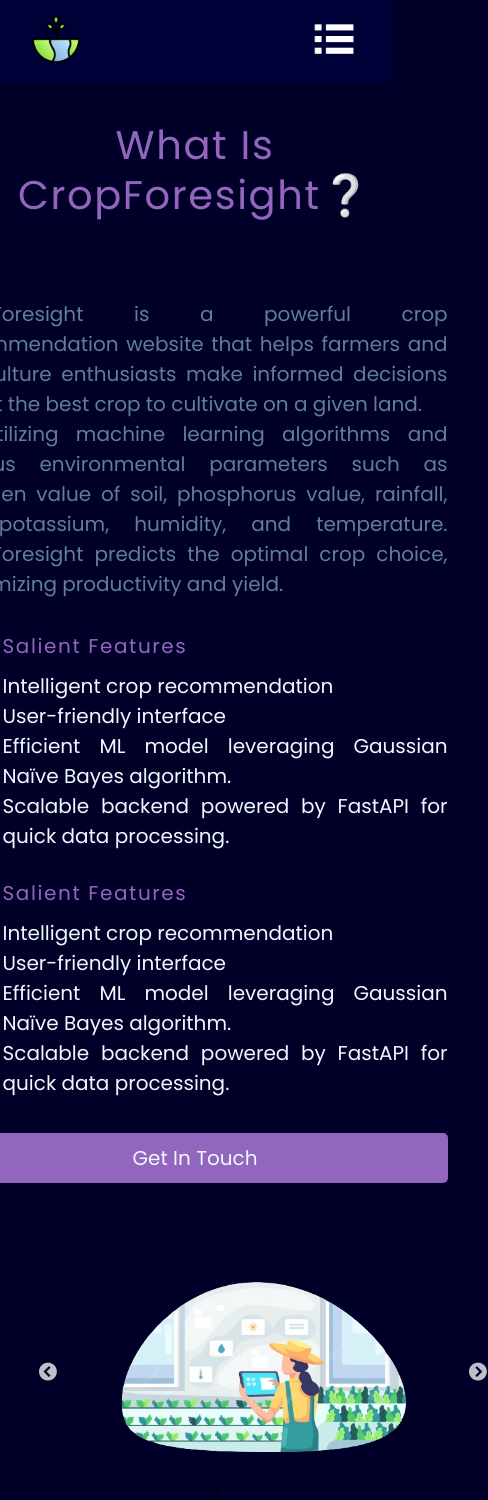
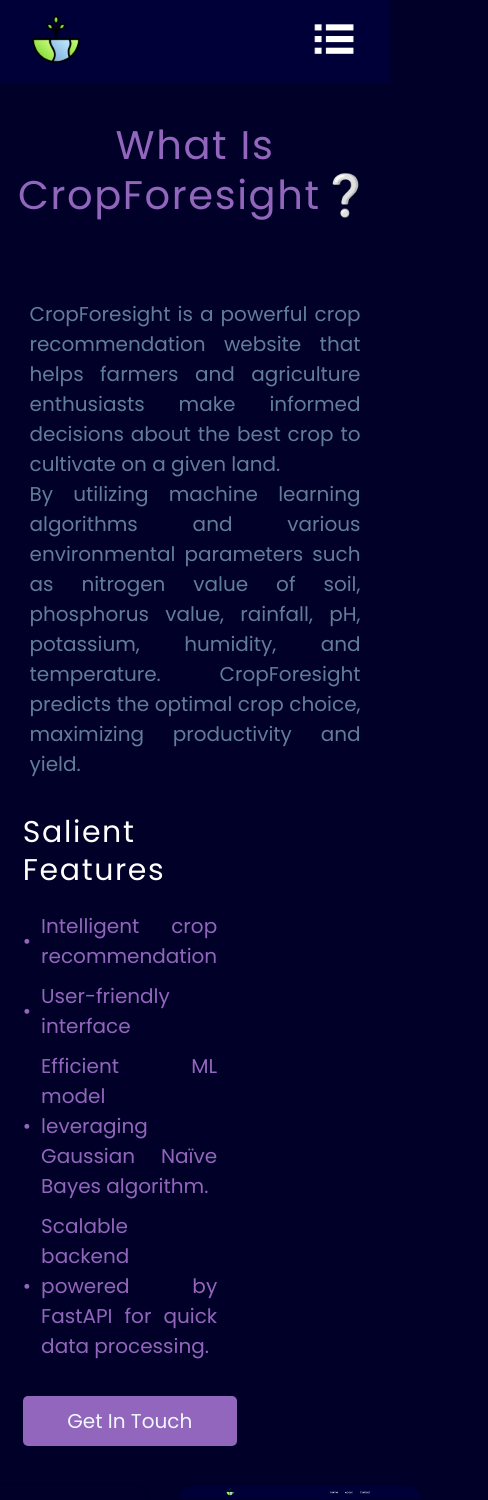
Before and after one commit to abhijeet141/CropForesight-FrontEnd, a React (Create React App) app: page /about in a window 390 px wide. Shown: the top 1500 px of the page, 488 px wide, since content can reach past the window. Built offline with nearby package versions, Linux system fonts and the light colour scheme; a web font is replaced by a local one.

Commit message:
Fixed: issue #92

```diff
--- a/src/components/about.css
+++ b/src/components/about.css
@@ -1,7 +1,8 @@
-.aboutMain{
+.aboutMain {
   height: 100%;
   width: 100%;
 }
+
 .about {
   width: 100%;
   font-weight: 300;
@@ -11,21 +12,21 @@
   margin-top: 80px;
   text-align: center;
   padding-top: 20px;
+}
 
-}
-ul{
+ul {
   text-align: -webkit-match-parent;
 }
+
 .content {
   font-weight: 300;
   display: flex;
-    flex-direction: row;
+  flex-direction: column; /* Change flex-direction to column */
   justify-content: space-between;
   align-items: center;
   margin: 5%;
   margin-top: 10px;
   margin-right: 0px;
-    /* background-color: green; */
   color: aliceblue;
   padding: 10px;
 }
@@ -35,15 +36,14 @@ ul{
   font-weight: 300;
   flex: 0.6;
   text-align: justify;
-
   display: flex;
   flex-direction: column;
-    /* justify-content: space-between; */
   align-items: center;
-    /* background-color: blue; */
+  width: 80%;
 }
-.content .left button{
-    width: 100%;
+
+.content .left button {
+  width: 110%;
   height: 50px;
   background-color: rgb(147, 102, 189);
   color: aliceblue;
@@ -53,7 +53,8 @@ ul{
   font-weight: 300;
   margin-top: 20px;
 }
-.content .left button:hover{
+
+.content .left button:hover {
   background-color: aliceblue;
   color: purple;
   box-shadow: 1px 1px 1px 1px purple;
@@ -66,14 +67,103 @@ ul{
   cursor: pointer;
 }
 
-.content .left .feature{
+.content .left .feature {
   font-size: 20px;
   font-weight: 300;
   text-align: justify;
   margin-left: 60px;
   padding-top: 15px;
   padding-bottom: 15px;
-    /* background-color: yellow; */
+  display: flex;
+  align-items: center;
+  flex-direction: column; /* Add flex-direction: column */
+  gap: 10px;
+}
+
+.content .left .feature h3{
+  font-size: 30px;
+  color: white;
+}
+
+.feature_content{
+  margin-right: 150px;
+}
+
+.image-grid{
+  margin-right: 5rem;
+  margin-top: 2rem;
+}
+
+.image-grid-image {
+  width: 15rem;
+  margin-right: 15px;
+  transition: transform 0.3s ease, box-shadow 0.3s ease;
+  box-shadow: 0 2px 5px rgba(0, 0, 0, 0.2);
+  border-radius: 10px; /* Added border radius */
+}
+
+.image-grid-image:hover {
+  transform: translateY(-5px);
+  box-shadow: 0 5px 10px rgba(0, 0, 0, 0.3);
+}
+
+.image-grid-image::before {
+  content: "";
+  position: absolute;
+  top: 0;
+  left: 0;
+  width: 100%;
+  height: 100%;
+  opacity: 0;
+  background-color: rgba(0, 0, 0, 0.5);
+  transition: opacity 0.3s ease;
+}
+
+.image-grid-image:hover::before {
+  opacity: 1;
+}
+
+.image-grid-image:hover::after {
+  content: attr(alt);
+  position: absolute;
+  top: 50%;
+  left: 50%;
+  transform: translate(-50%, -50%);
+  color: #fff;
+  font-weight: bold;
+  opacity: 1;
+  transition: opacity 0.3s ease;
+}
+
+.image-grid-image::after {
+  content: attr(alt);
+  position: absolute;
+  top: 50%;
+  left: 50%;
+  transform: translate(-50%, -50%);
+  color: #fff;
+  font-weight: bold;
+  opacity: 0;
+  transition: opacity 0.3s ease;
+}
+
+
+.content .left .feature li {
+  display: flex;
+  align-items: center;
+  color: rgb(147, 102, 189);
+}
+
+.content .left .feature li::before {
+  content: "•";
+  color: rgb(147, 102, 189);
+  margin-right: 10px;
+}
+
+@media only screen and (max-width: 850px) {
+  .content .left .feature {
+    margin-left: 0;
+  }
 }
 
 .slider {
@@ -93,13 +183,14 @@ ul{
   width: 30rem;
   height: 18rem;
 }
-h3{
+
+h3 {
   font-weight: 300;
   font-style: bold;
   color: rgb(147, 102, 189);
 }
 
-@media only screen and (max-width: 1024px){
+@media only screen and (max-width: 1024px) {
   .slider-div img {
     width: 21.5rem;
     height: 12rem;
@@ -109,8 +200,9 @@ h3{
     margin-top: 50px;
   }
 }
-@media only screen and (max-width: 850px){
-    .aboutMain{
+
+@media only screen and (max-width: 850px) {
+  .aboutMain {
     display: flex;
     flex-direction: column;
     align-items: center;
@@ -119,20 +211,19 @@ h3{
     width: 100%;
     padding: 5%;
   }
-    .content{
-        flex-direction: column;
-        justify-content: space-between;
-        align-items: center;
-        margin-top: 5%;
+
+  .content {
+    width: 100%; /* Change width to 100% */
+    margin-top: 5%; /* Remove margin-top */
     padding-top: 50px;
     margin-left: 30px;
+  }
 
-    }
-    .content .left{
+  .content .left {
     width: 100%;
     margin-right: 30px;
-        /* padding-bottom: 20%; */
   }
+
   .slider-div img {
     width: 25rem;
     height: 15rem;
@@ -152,18 +243,99 @@ h3{
     margin-left: -15px;
   }
 }
-  @media only screen and (max-width: 560px){
+
+.slider-div img {
+  width: 30rem;
+  height: 18rem;
+}
+
+h3 {
+  font-weight: 300;
+  font-style: bold;
+  color: rgb(147, 102, 189);
+}
+
+@media only screen and (max-width: 1024px) {
+  .slider-div img {
+    width: 21.5rem;
+    height: 12rem;
+  }
+
+  .slider {
+    margin-top: 50px;
+  }
+}
+
+@media only screen and (max-width: 850px) {
+  .aboutMain {
+    display: flex;
+    flex-direction: column;
+    align-items: center;
+    justify-content: flex-start;
+    height: 100%;
+    width: 100%;
+    padding: 5%;
+  }
+
+  .content {
+    flex-direction: column;
+    justify-content: space-between;
+    align-items: center;
+    margin-top: 5%;
+    padding-top: 50px;
+    margin-left: 30px;
+  }
+
+  .content .left {
+    width: 100%;
+    margin-right: 30px;
+  }
+
+  .slider-div img {
+    width: 25rem;
+    height: 15rem;
+  }
+
+  .slider {
+    width: 25rem;
+    height: 15rem;
+    margin-left: 7.5rem;
+    margin-bottom: 2.5rem;
+
+
+  }
+  .image-grid {
+  display: grid;
+  grid-template-columns: repeat(2, 1fr);
+  grid-gap: 20px;
+  justify-items: center;
+  margin-top: 30px;
+}
+
+
+.image-grid img {
+  width: 15rem;
 
 }
 
+ .slider-box {
+  flex: 1;
+  display: flex;
+  justify-content: flex-end;
+  align-items: center;
+  margin-top: 100px;
 
+}
+}
 
 ul {
   list-style-type: none;
 }
+
 a {
   text-decoration: none;
 }
+
 h1,
 h2,
 h3,
@@ -173,18 +345,23 @@ h3{
   line-height: 1.25;
   margin-bottom: 0.75rem;
 }
+
 h1 {
   font-size: 3rem;
 }
+
 h2 {
-    font-size: 2rem;
+  font-size: 3rem;
 }
+
 h3 {
   font-size: 1.25rem;
 }
+
 h4 {
   font-size: 0.875rem;
 }
+
 p {
   margin-bottom: 1.25rem;
   color: hsl(210, 22%, 49%);
@@ -195,41 +372,47 @@ h3{
 }
 
 /*
-  ===============
+==============
 Reviews
 ===============
 */
+
 main {
   min-height: 20vh;
   display: grid;
   place-items: center;
 }
+
 .title {
   text-align: center;
   margin-bottom: 4rem;
 }
+
 .underline {
-    /* height: 0.25rem; */
   width: 5rem;
-    background: rgb(0, 0, 40);;
+  background: rgb(0, 0, 40);
   margin-left: auto;
   margin-right: auto;
 }
+
 .container {
   width: 80vw;
   max-width: 620px;
 }
+
 .review {
   background: #fff;
   padding: 1.5rem 2rem;
   border-radius: 0.25rem;
-    box-shadow:0 5px 15px rgba(0, 0, 0, 0.1);
-    transition:all 0.3s linear;
+  box-shadow: 0 5px 15px rgba(0, 0, 0, 0.1);
+  transition: all 0.3s linear;
   text-align: center;
 }
+
 .review:hover {
   box-shadow: 0 5px 15px rgba(0, 0, 0, 0.2);
 }
+
 .img-container {
   position: relative;
   width: 150px;
@@ -238,6 +421,7 @@ h3{
   margin: 0 auto;
   margin-bottom: 1.5rem;
 }
+
 .person-img {
   width: 100%;
   display: block;
@@ -246,6 +430,7 @@ h3{
   border-radius: 50%;
   position: relative;
 }
+
 .quote-icon {
   position: absolute;
   top: 0;
@@ -257,6 +442,5 @@ h3{
   border-radius: 50%;
   transform: translateY(25%);
   background: rgb(0, 0, 40);
-    color: #fff
-
+  color: #fff;
 }
--- a/src/components/about.js
+++ b/src/components/about.js
@@ -5,9 +5,6 @@ import image1 from "../assets/image1.png";
 import image2 from "../assets/image2.png";
 import image3 from "../assets/image3.png";
 import { useNavigate, Link } from "react-router-dom";
-import Slider from "react-slick";
-import "slick-carousel/slick/slick.css";
-import "slick-carousel/slick/slick-theme.css";
 import logo from '../assets/earth.webp';
 import aboutPic from '../assets/about.webp';
 import Review from "./Review";
@@ -21,13 +18,6 @@ const About = () => {
     navigate('/contact'); // Replace '/other-page' with the desired URL of the page you want to navigate to
   };
 
-  const settings = {
-    dots: true,
-    infinite: true,
-    speed: 500,
-    slidesToShow: 1,
-    slidesToScroll: 1
-  };
   return (
     <>
       {/* nav bar */}
@@ -37,50 +27,26 @@ const About = () => {
         <h1 className="about"> What Is CropForesight❔ </h1>
         <div className="content">
           <div className="left">
-                        <p>CropForesight is a powerful crop recommendation website that helps farmers and agriculture enthusiasts make informed decisions about the best crop to cultivate on a given land.<br />
-                            By utilizing machine learning algorithms and various environmental parameters such as nitrogen value of soil, phosphorus value, rainfall, pH, potassium, humidity, and temperature. CropForesight predicts the optimal crop choice, maximizing productivity and yield.</p>
-
-                        <ul className="feature">
-                            <h3>Salient Features</h3>
-                            <li>
-                                Intelligent crop recommendation</li>
-                            <li>
-                                User-friendly interface </li>
-                            <li>Efficient ML model leveraging Gaussian Naïve Bayes algorithm.</li>
-                            <li>
-                                Scalable backend powered by FastAPI for quick data processing.</li>
-                        </ul>
-
+            <p>
+              CropForesight is a powerful crop recommendation website that helps farmers and agriculture enthusiasts make informed decisions about the best crop to cultivate on a given land.<br />
+              By utilizing machine learning algorithms and various environmental parameters such as nitrogen value of soil, phosphorus value, rainfall, pH, potassium, humidity, and temperature. CropForesight predicts the optimal crop choice, maximizing productivity and yield.
+            </p>
+            <div className="feature_content">
               <ul className="feature">
                 <h3>Salient Features</h3>
                 <li>Intelligent crop recommendation</li>
                 <li>User-friendly interface </li>
-              <li>
-                Efficient ML model leveraging Gaussian Naïve Bayes algorithm.
-              </li>
-              <li>
-                Scalable backend powered by FastAPI for quick data processing.
-              </li>
+                <li>Efficient ML model leveraging Gaussian Naïve Bayes algorithm.</li>
+                <li>Scalable backend powered by FastAPI for quick data processing.</li>
               </ul>
-
               <button onClick={handleClick}>Get In Touch</button>
             </div>
-          <div className="slider-box">
-            {/* <img src={aboutPic} alt="about" /> */}
-            <Slider {...settings} className="slider">
-              <div className="slider-div">
-                <img src={aboutPic} alt="about" />
           </div>
-              <div className="slider-div">
-                <img src={image1} alt="about" />
-              </div>
-              <div className="slider-div">
-                <img src={image2} alt="about" />
-              </div>
-              <div className="slider-div">
-                <img src={image3} alt="about" />
-              </div>
-            </Slider>
+          <div className="image-grid">
+            <img src={aboutPic} alt="about" className="image-grid-image" />
+            <img src={image1} alt="about" className="image-grid-image" />
+            <img src={image2} alt="about" className="image-grid-image" />
+            <img src={image3} alt="about" className="image-grid-image" />
           </div>
         </div>
       </div>
```
Also changed, not shown: 1 other file (tests, documents, lock files or other folders). Lines whose indentation alone changed are shown as unchanged.
